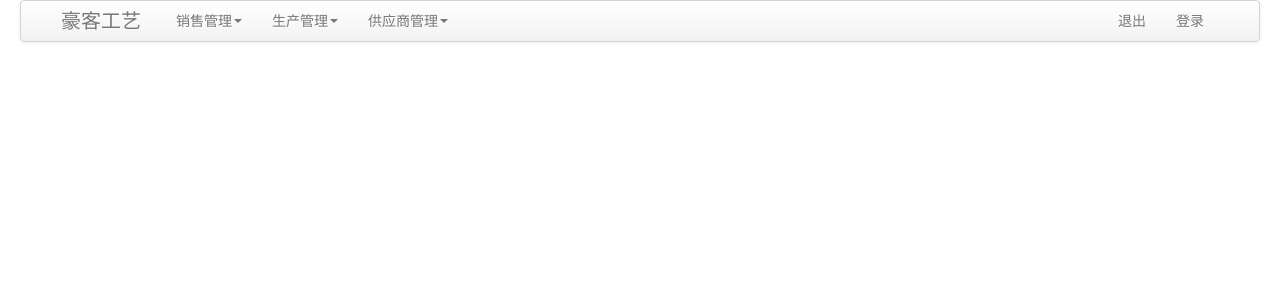
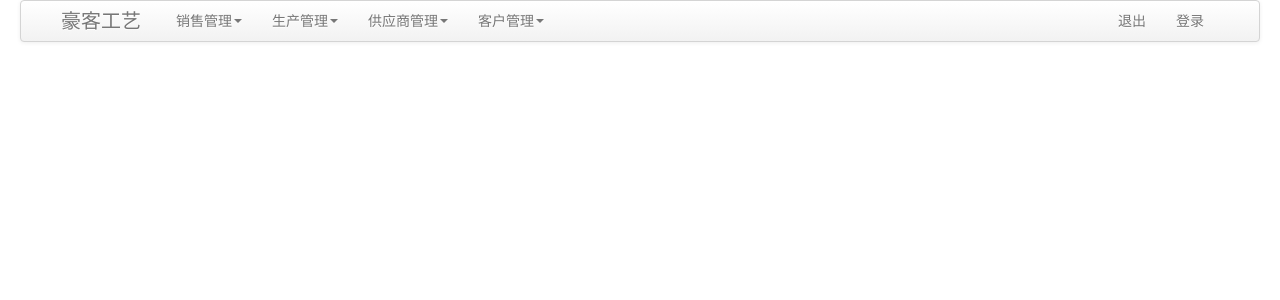
Before and after one commit to conquerheaven/HK, a PHP site: page /includes/head.html in a window 1280 px wide. Shown: the top 300 px of the page. Run offline with PHP 8.4, Linux system fonts and the light colour scheme.

Commit message:
修复登录校验bug

```diff
--- a/includes/access.inc.php
+++ b/includes/access.inc.php
@@ -10,7 +10,7 @@ function userIsLoggedIn(){
 			session_start();
 			$_SESSION['loggedIn'] = true;
 			$_SESSION['username'] = $_POST['username'];
-			$_SESSION['password'] = $_POST['password'];
+			$_SESSION['password'] = $password;
 			return true;
 		}else{
 			session_start();
@@ -30,6 +30,7 @@ function userIsLoggedIn(){
 	}
 	session_start();
 	if(isset($_SESSION['loggedIn'])){
+		//return true;
 		return databaseContainsUser($_SESSION['username'] , $_SESSION['password']);
 	}
 }
--- a/includes/head.html
+++ b/includes/head.html
@@ -26,7 +26,7 @@
 									<a class="dropdown-toggle" data-toggle="dropdown" href="#">销售管理<b class="caret"></b></a>
 									<ul class="dropdown-menu">
 										<li>
-											<a href="#">下单</a>
+											<a href="/HK/admin/XiaoShouGuanLi/XiaoShouDan/XiaDan.php">下单</a>
 										</li>
 										<li>
 											<a href="#">退货</a>
@@ -67,6 +67,17 @@
 										</li>
 									</ul>
 								</li>
+								<li class="dropdown">
+									<a class="dropdown-toggle" data-toggle="dropdown" href="#">客户管理<b class="caret"></b></a>
+									<ul class="dropdown-menu">
+										<li>
+											<a href="/HK/admin/KeHuGuanLi/huifang.php">客户回访查询</a>
+										</li>
+										<li>
+											<a href="#">客户资料录入</a>
+										</li>
+									</ul>
+								</li>
 							</ul>
 							<ul class="nav pull-right">
 								<li>
```
Also changed, not shown: 1 other file.
